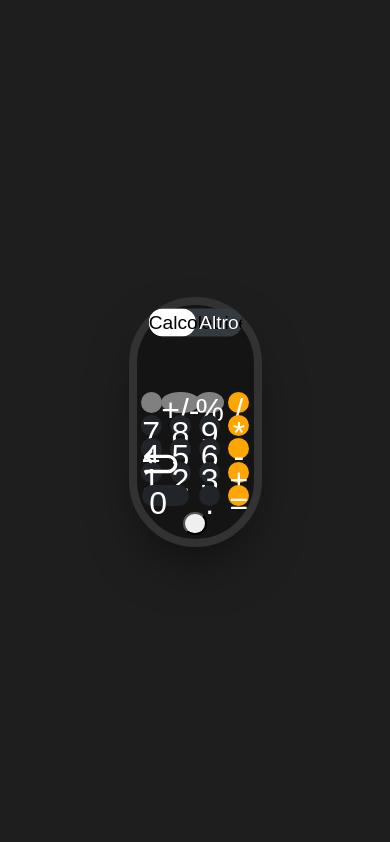
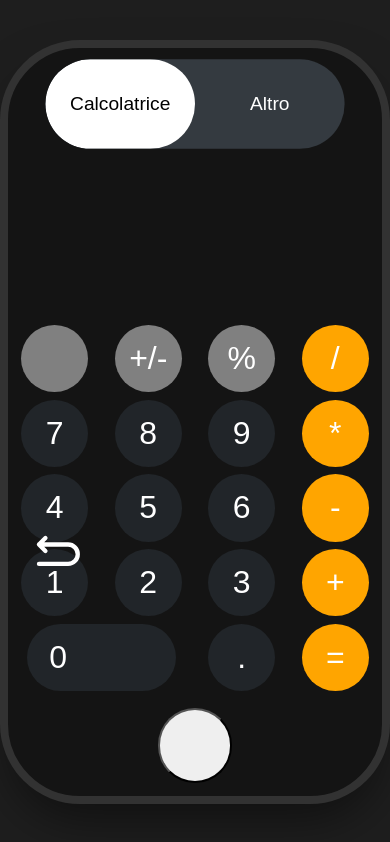
Before and after one commit to BiBCast/calculator-react, a React (Vite) app: page / in a window 390 px wide. Built offline with nearby package versions, Linux system fonts and the light colour scheme; a web font is replaced by a local one.

Commit message:
fix: width cellphone more scalable

```diff
--- a/src/index.css
+++ b/src/index.css
@@ -22,7 +22,7 @@ body {
   background: rgb(30, 30, 30);
 }
 .container__cellphone {
-  --width: 30%;
+  --width: 40rem;
 
   width: var(--width);
   aspect-ratio: 20 / 40;
```
